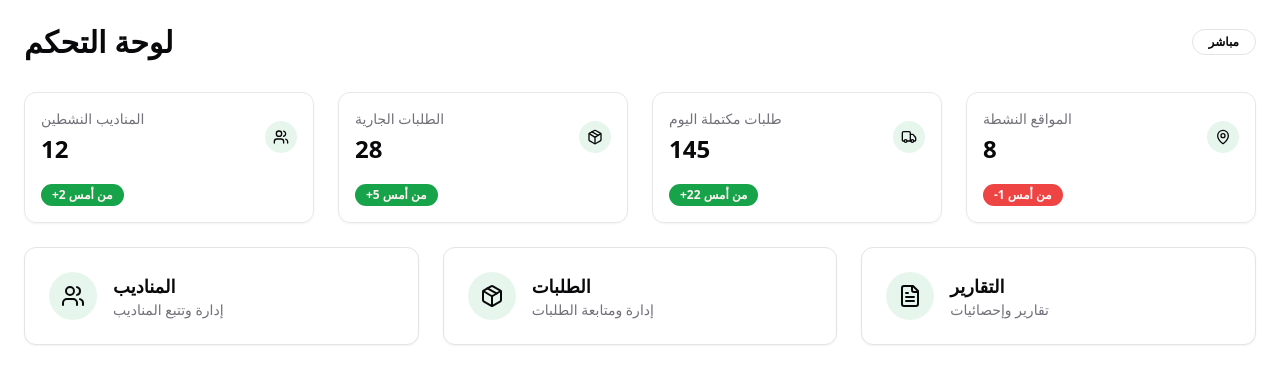
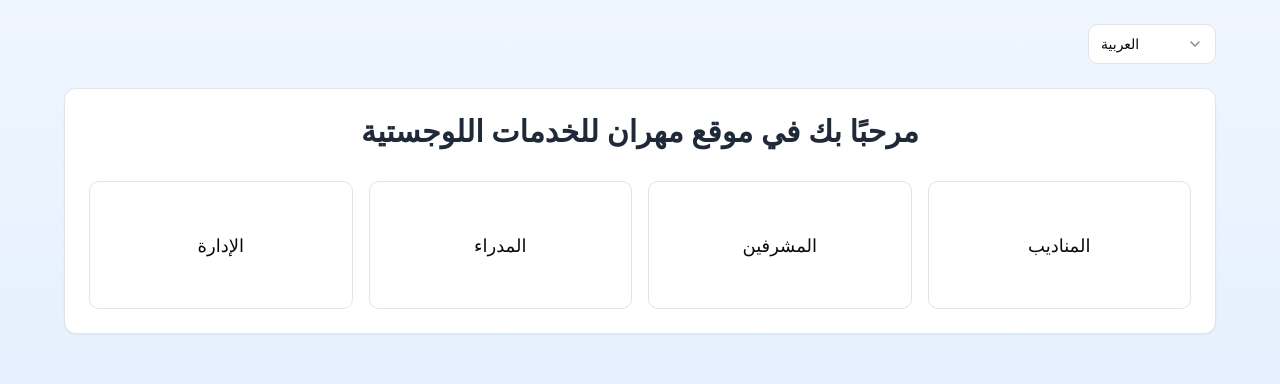
Before and after one commit to abdalrahman-ui/mahran, a React (Vite) app: page / in a window 1280 px wide. Shown: the top 384 px of the page. Built offline with nearby package versions, Linux system fonts and the light colour scheme.

Commit message:
Wipe and Rebuild System
The prompt requested a complete wipe of the existing codebase and a rebuild of the system.

```diff
--- a/src/App.tsx
+++ b/src/App.tsx
@@ -4,29 +4,34 @@ import { Toaster as Sonner } from "@/components/ui/sonner";
 import { TooltipProvider } from "@/components/ui/tooltip";
 import { QueryClient, QueryClientProvider } from "@tanstack/react-query";
 import { BrowserRouter, Routes, Route } from "react-router-dom";
-import Index from "./pages/Index";
-import Orders from "./pages/Orders";
-import Reports from "./pages/Reports";
-import Agents from "./pages/Agents";
+import HomePage from "./pages/HomePage";
+import AdminPage from "./pages/AdminPage";
+import ManagerPage from "./pages/ManagerPage";
+import SupervisorPage from "./pages/SupervisorPage";
+import AgentPage from "./pages/AgentPage";
 import NotFound from "./pages/NotFound";
+import { LanguageProvider } from "./contexts/LanguageContext";
 
 const queryClient = new QueryClient();
 
 const App = () => (
   <QueryClientProvider client={queryClient}>
+    <LanguageProvider>
       <TooltipProvider>
         <Toaster />
         <Sonner />
         <BrowserRouter>
           <Routes>
-          <Route path="/" element={<Index />} />
-          <Route path="/orders" element={<Orders />} />
-          <Route path="/reports" element={<Reports />} />
-          <Route path="/agents" element={<Agents />} />
+            <Route path="/" element={<HomePage />} />
+            <Route path="/admin/*" element={<AdminPage />} />
+            <Route path="/manager/*" element={<ManagerPage />} />
+            <Route path="/supervisor/*" element={<SupervisorPage />} />
+            <Route path="/agent/*" element={<AgentPage />} />
             <Route path="*" element={<NotFound />} />
           </Routes>
         </BrowserRouter>
       </TooltipProvider>
+    </LanguageProvider>
   </QueryClientProvider>
 );
 
--- /dev/null
+++ b/src/components/LoginForm.tsx
@@ -0,0 +1,56 @@
+
+import { useState } from "react";
+import { Button } from "@/components/ui/button";
+import { Input } from "@/components/ui/input";
+import { Card } from "@/components/ui/card";
+import { Label } from "@/components/ui/label";
+import { useLanguage } from "@/contexts/LanguageContext";
+
+interface LoginFormProps {
+  onSubmit: (username: string, password: string) => void;
+  title: string;
+}
+
+const LoginForm = ({ onSubmit, title }: LoginFormProps) => {
+  const [username, setUsername] = useState("");
+  const [password, setPassword] = useState("");
+  const { t } = useLanguage();
+
+  const handleSubmit = (e: React.FormEvent) => {
+    e.preventDefault();
+    onSubmit(username, password);
+  };
+
+  return (
+    <Card className="p-6 w-full max-w-md mx-auto">
+      <h2 className="text-2xl font-bold mb-6 text-center">{title}</h2>
+      <form onSubmit={handleSubmit} className="space-y-4">
+        <div className="space-y-2">
+          <Label htmlFor="username">{t('username')}</Label>
+          <Input
+            id="username"
+            type="text"
+            value={username}
+            onChange={(e) => setUsername(e.target.value)}
+            required
+          />
+        </div>
+        <div className="space-y-2">
+          <Label htmlFor="password">{t('password')}</Label>
+          <Input
+            id="password"
+            type="password"
+            value={password}
+            onChange={(e) => setPassword(e.target.value)}
+            required
+          />
+        </div>
+        <Button type="submit" className="w-full">
+          {t('login')}
+        </Button>
+      </form>
+    </Card>
+  );
+};
+
+export default LoginForm;
--- /dev/null
+++ b/src/contexts/LanguageContext.tsx
@@ -0,0 +1,105 @@
+
+import React, { createContext, useState, useContext, ReactNode } from 'react';
+
+type Language = 'ar' | 'en' | 'hi' | 'ur';
+
+type Translations = {
+  [key: string]: {
+    ar: string;
+    en: string;
+    hi: string;
+    ur: string;
+  };
+};
+
+// Initial translations dictionary
+const translations: Translations = {
+  welcome: {
+    ar: 'مرحبًا بك في موقع مهران للخدمات اللوجستية',
+    en: 'Welcome to Mihran Logistics Services',
+    hi: 'मिहरान लॉजिस्टिक्स सेवाओं में आपका स्वागत है',
+    ur: 'مہران لوجسٹکس سروسز میں خوش آمدید',
+  },
+  admin: {
+    ar: 'الإدارة',
+    en: 'Admin',
+    hi: 'प्रशासन',
+    ur: 'ایڈمن',
+  },
+  managers: {
+    ar: 'المدراء',
+    en: 'Managers',
+    hi: 'प्रबंधक',
+    ur: 'مینیجرز',
+  },
+  supervisors: {
+    ar: 'المشرفين',
+    en: 'Supervisors',
+    hi: 'पर्यवेक्षक',
+    ur: 'سپروائزرز',
+  },
+  agents: {
+    ar: 'المناديب',
+    en: 'Agents',
+    hi: 'एजेंट्स',
+    ur: 'ایجنٹس',
+  },
+  login: {
+    ar: 'تسجيل الدخول',
+    en: 'Login',
+    hi: 'लॉगिन',
+    ur: 'لاگ ان',
+  },
+  username: {
+    ar: 'اسم المستخدم',
+    en: 'Username',
+    hi: 'उपयोगकर्ता नाम',
+    ur: 'صارف نام',
+  },
+  password: {
+    ar: 'كلمة المرور',
+    en: 'Password',
+    hi: 'पासवर्ड',
+    ur: 'پاس ورڈ',
+  },
+  submit: {
+    ar: 'إرسال',
+    en: 'Submit',
+    hi: 'जमा करें',
+    ur: 'جمع کرائیں',
+  },
+};
+
+interface LanguageContextType {
+  language: Language;
+  setLanguage: (lang: Language) => void;
+  t: (key: string) => string;
+}
+
+const LanguageContext = createContext<LanguageContextType | undefined>(undefined);
+
+export const LanguageProvider: React.FC<{ children: ReactNode }> = ({ children }) => {
+  const [language, setLanguage] = useState<Language>('ar');
+
+  // Translation function
+  const t = (key: string): string => {
+    if (translations[key] && translations[key][language]) {
+      return translations[key][language];
+    }
+    return key;
+  };
+
+  return (
+    <LanguageContext.Provider value={{ language, setLanguage, t }}>
+      {children}
+    </LanguageContext.Provider>
+  );
+};
+
+export const useLanguage = (): LanguageContextType => {
+  const context = useContext(LanguageContext);
+  if (context === undefined) {
+    throw new Error('useLanguage must be used within a LanguageProvider');
+  }
+  return context;
+};
--- /dev/null
+++ b/src/pages/AdminPage.tsx
@@ -0,0 +1,23 @@
+
+import LoginForm from "@/components/LoginForm";
+import { useLanguage } from "@/contexts/LanguageContext";
+
+const AdminPage = () => {
+  const { t } = useLanguage();
+
+  const handleLogin = (username: string, password: string) => {
+    console.log("Admin login:", { username, password });
+    // Add actual login logic here
+  };
+
+  return (
+    <div className="min-h-screen bg-gradient-to-b from-blue-50 to-blue-100 p-6">
+      <LoginForm
+        onSubmit={handleLogin}
+        title={t('admin')}
+      />
+    </div>
+  );
+};
+
+export default AdminPage;
--- /dev/null
+++ b/src/pages/AgentPage.tsx
@@ -0,0 +1,23 @@
+
+import LoginForm from "@/components/LoginForm";
+import { useLanguage } from "@/contexts/LanguageContext";
+
+const AgentPage = () => {
+  const { t } = useLanguage();
+
+  const handleLogin = (username: string, password: string) => {
+    console.log("Agent login:", { username, password });
+    // Add actual login logic here
+  };
+
+  return (
+    <div className="min-h-screen bg-gradient-to-b from-blue-50 to-blue-100 p-6">
+      <LoginForm
+        onSubmit={handleLogin}
+        title={t('agents')}
+      />
+    </div>
+  );
+};
+
+export default AgentPage;
--- /dev/null
+++ b/src/pages/HomePage.tsx
@@ -0,0 +1,65 @@
+
+import { Button } from "@/components/ui/button";
+import { useLanguage } from "@/contexts/LanguageContext";
+import { Link } from "react-router-dom";
+import { Card } from "@/components/ui/card";
+import {
+  Select,
+  SelectContent,
+  SelectItem,
+  SelectTrigger,
+  SelectValue,
+} from "@/components/ui/select";
+
+const HomePage = () => {
+  const { t, language, setLanguage } = useLanguage();
+
+  return (
+    <div className="min-h-screen bg-gradient-to-b from-blue-50 to-blue-100 p-6">
+      <div className="max-w-6xl mx-auto space-y-6">
+        <div className="flex justify-end mb-4">
+          <Select value={language} onValueChange={(value: any) => setLanguage(value)}>
+            <SelectTrigger className="w-32">
+              <SelectValue placeholder="Language" />
+            </SelectTrigger>
+            <SelectContent>
+              <SelectItem value="ar">العربية</SelectItem>
+              <SelectItem value="en">English</SelectItem>
+              <SelectItem value="hi">हिंदी</SelectItem>
+              <SelectItem value="ur">اردو</SelectItem>
+            </SelectContent>
+          </Select>
+        </div>
+
+        <Card className="p-6 text-center">
+          <h1 className="text-3xl font-bold mb-8 text-gray-800">{t('welcome')}</h1>
+
+          <div className="grid grid-cols-1 md:grid-cols-2 lg:grid-cols-4 gap-4">
+            <Link to="/admin">
+              <Button variant="outline" className="w-full h-32 text-lg">
+                {t('admin')}
+              </Button>
+            </Link>
+            <Link to="/manager">
+              <Button variant="outline" className="w-full h-32 text-lg">
+                {t('managers')}
+              </Button>
+            </Link>
+            <Link to="/supervisor">
+              <Button variant="outline" className="w-full h-32 text-lg">
+                {t('supervisors')}
+              </Button>
+            </Link>
+            <Link to="/agent">
+              <Button variant="outline" className="w-full h-32 text-lg">
+                {t('agents')}
+              </Button>
+            </Link>
+          </div>
+        </Card>
+      </div>
+    </div>
+  );
+};
+
+export default HomePage;
--- /dev/null
+++ b/src/pages/ManagerPage.tsx
@@ -0,0 +1,23 @@
+
+import LoginForm from "@/components/LoginForm";
+import { useLanguage } from "@/contexts/LanguageContext";
+
+const ManagerPage = () => {
+  const { t } = useLanguage();
+
+  const handleLogin = (username: string, password: string) => {
+    console.log("Manager login:", { username, password });
+    // Add actual login logic here
+  };
+
+  return (
+    <div className="min-h-screen bg-gradient-to-b from-blue-50 to-blue-100 p-6">
+      <LoginForm
+        onSubmit={handleLogin}
+        title={t('managers')}
+      />
+    </div>
+  );
+};
+
+export default ManagerPage;
--- /dev/null
+++ b/src/pages/SupervisorPage.tsx
@@ -0,0 +1,23 @@
+
+import LoginForm from "@/components/LoginForm";
+import { useLanguage } from "@/contexts/LanguageContext";
+
+const SupervisorPage = () => {
+  const { t } = useLanguage();
+
+  const handleLogin = (username: string, password: string) => {
+    console.log("Supervisor login:", { username, password });
+    // Add actual login logic here
+  };
+
+  return (
+    <div className="min-h-screen bg-gradient-to-b from-blue-50 to-blue-100 p-6">
+      <LoginForm
+        onSubmit={handleLogin}
+        title={t('supervisors')}
+      />
+    </div>
+  );
+};
+
+export default SupervisorPage;
```
Lines whose indentation alone changed are shown as unchanged.
